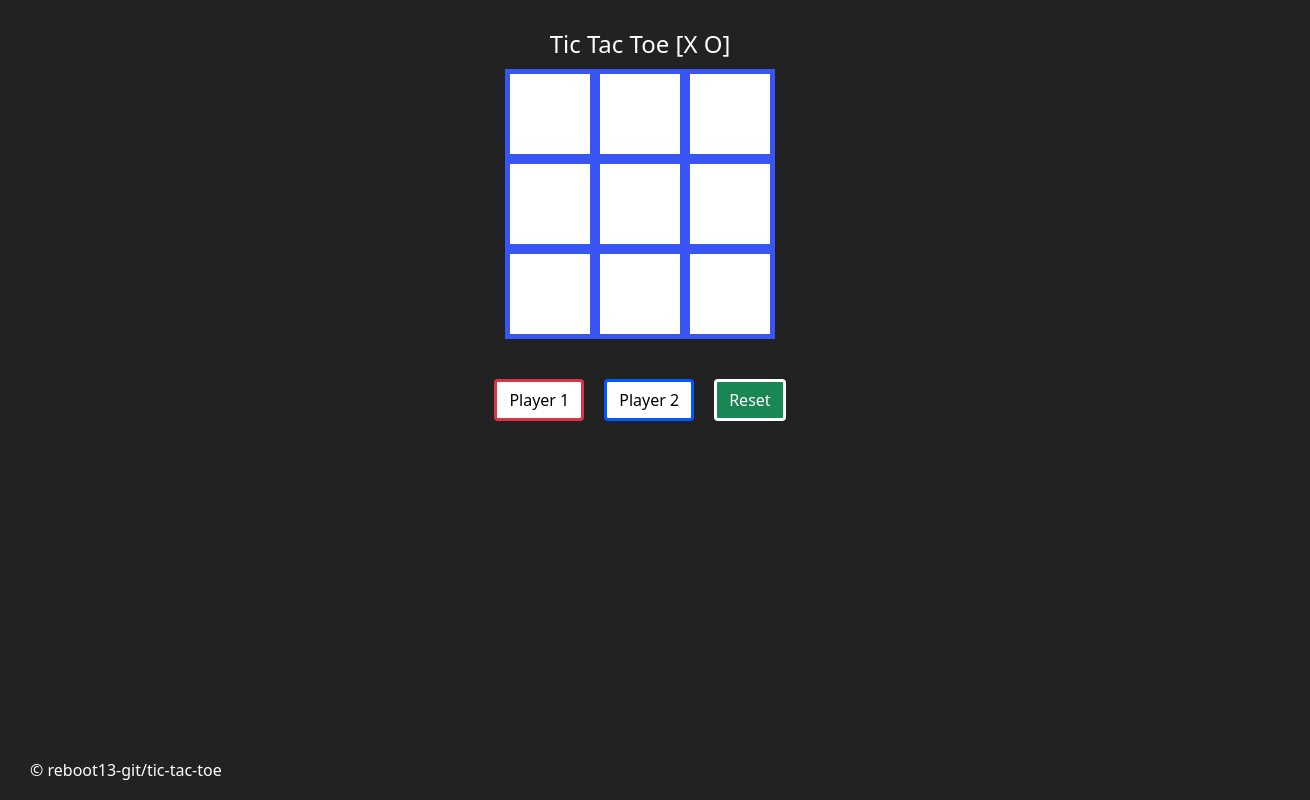
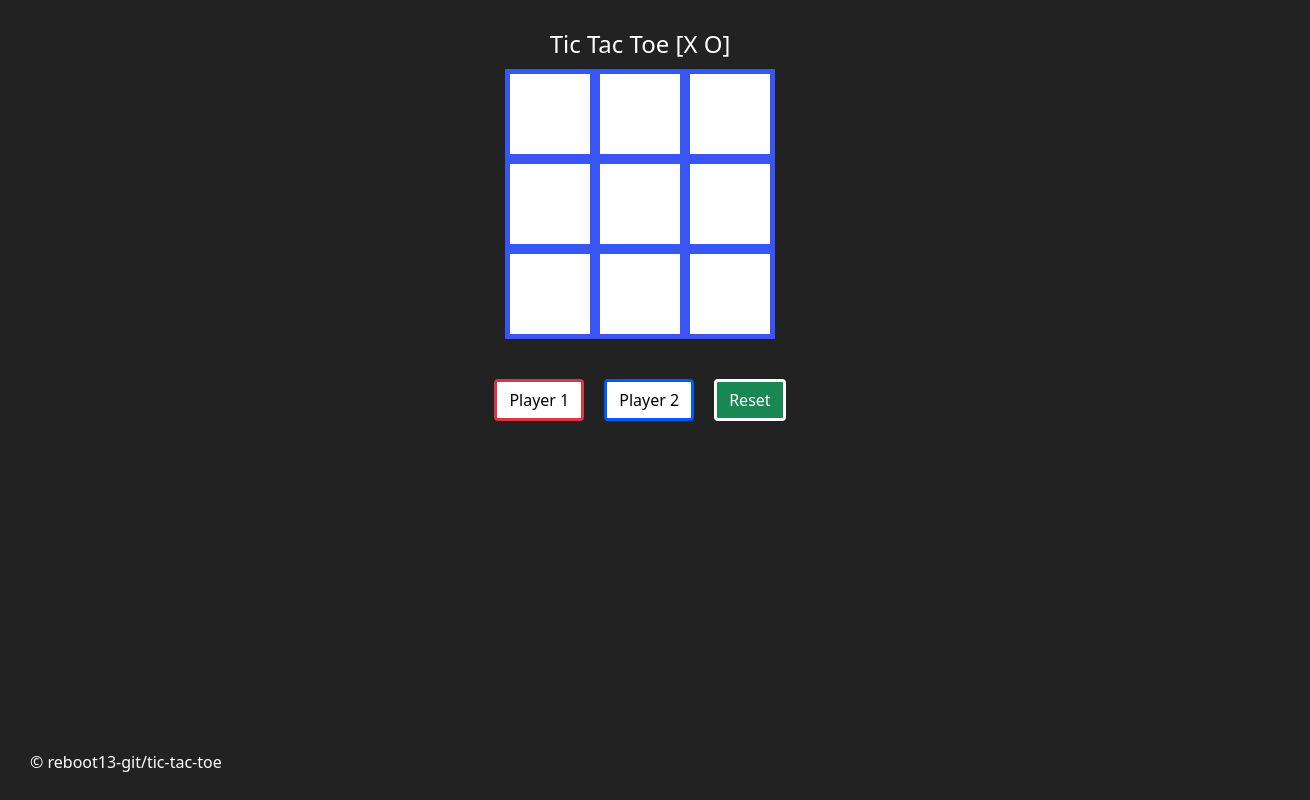
Before and after one commit to krutikkkkkkkkk/tic-tac-toe, a website: page index.html in a window 1280 px wide. Shown: the whole page, 1310 px wide, since content can reach past the window. Drawn offline with nearby package versions, Linux system fonts and the light colour scheme.

Commit message:
Add files via upload

```diff
--- a/styles.css
+++ b/styles.css
@@ -56,11 +56,9 @@ h4 {
 }
 .footer {
     position: absolute;
-    margin-left: 30px;
+    margin: 30px;
+    margin-bottom: 10px;
     bottom: 0;
-    width: 100%;
-    height: 60px;
-    line-height: 60px;
 }
 footer p {
     color: white;
```
